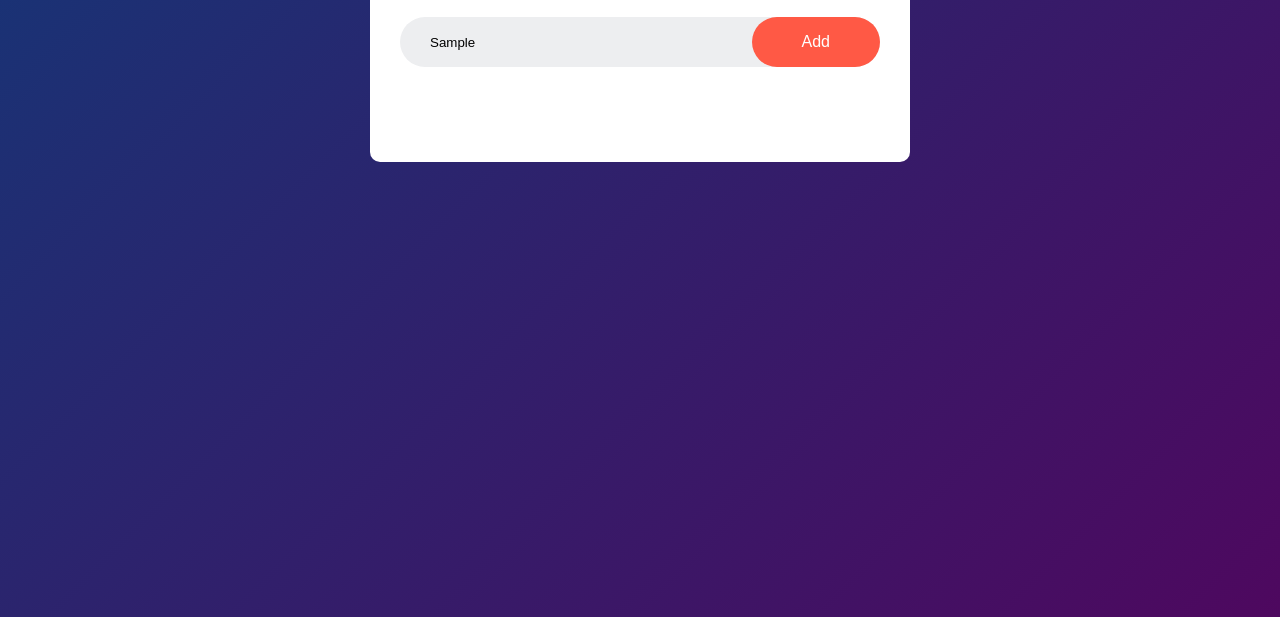
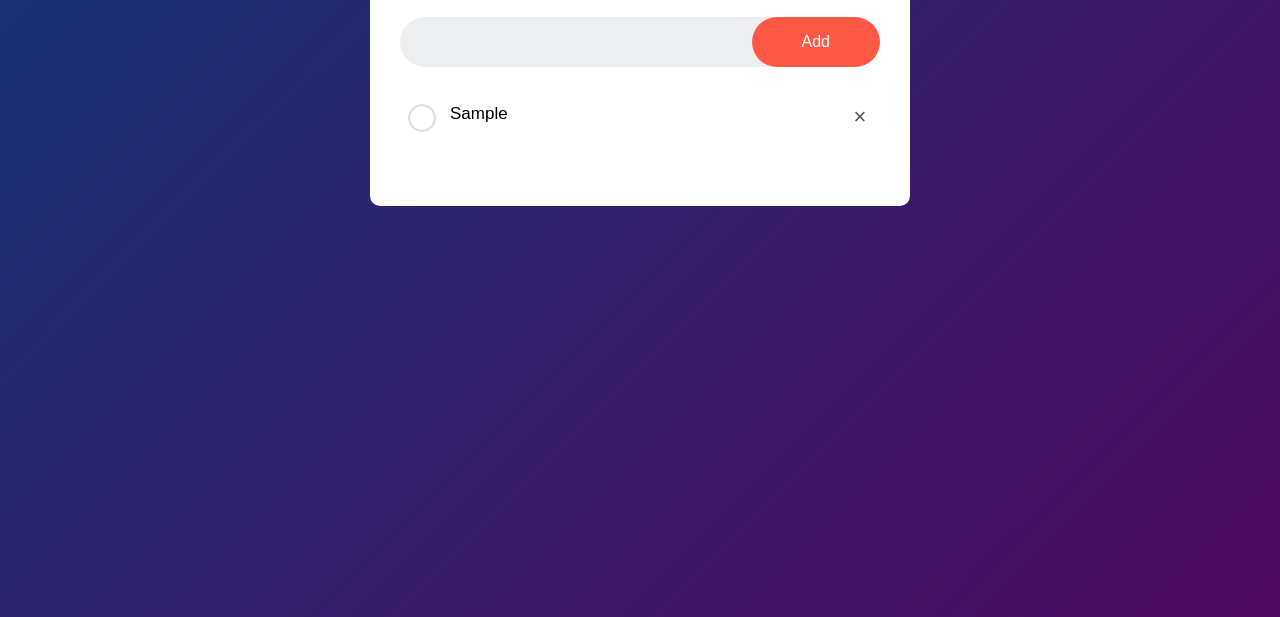
Before and after one commit to ShubhGithub07/To-Do-list, a plain HTML site: page index.html in a window 1280 px wide. Both pictures are taken after typing "Sample" into the empty fields and a click on the button "Add". Shown: the part 183-800 px from the top of the page. Drawn offline with Linux system fonts and the light colour scheme.

Commit message:
project complete

```diff
--- a/index.html
+++ b/index.html
@@ -10,24 +10,20 @@
 </head>
 
 <body>
-    <!-- <main>
-        <div class="box">
-            <input type="text" id="item" autofocus placeholder="Write something here...">
-            <ul id="to-do-box">
-            </ul>
-        </div>
-    </main>
-    <script src="https://kit.fontawesome.com/bf520e6492.js" crossorigin="anonymous"></script>
-    <script src="script.js"></script> -->
     <div class="container">
         <div class="todo-app">
             <h2>To-Do List <img src="img/icon.png" alt=""></h2>
             <div class="row">
                 <input type="text" id="input-box" placeholder="Add your text">
-                <button>Add</button>
+                <button onclick="addTask()">Add</button>
             </div>
+            <ul id="list-container">
+                <!-- <li class="checked">Task 1</li>
+                <li>Task 2</li>
+                <li>Task 3</li> -->
+            </ul>
         </div>
     </div>
 </body>
-
+<script src="script.js"></script>
 </html>
--- a/script.js
+++ b/script.js
@@ -1,34 +1,38 @@
-const item = document.querySelector("#item")
-const toDoBox = document.querySelector("#to-do-box")
+const inputBox = document.getElementById("input-box");
+const listContainer = document.getElementById("list-container");
 
-item.addEventListener(
-    "keyup",
-    function(event) {
-        if (event.key == "Enter") {
-            addToDo(this.value)
-            this.value = ""
-        }
+function addTask(){
+    if (inputBox.value === "") {
+        alert("You must write something");
     }
-)
+    else {
+        let li = document.createElement("li");
+        li.innerHTML = inputBox.value;
+        listContainer.appendChild(li);
+        let span = document.createElement("span");
+        span.innerHTML = "\u00d7";
+        li.appendChild(span);
+    }
+    inputBox.value = " ";
+    saveData();
+}
 
-const addToDo = (item) => {
-    const listItem = document.createElement("li");
-    listItem.innerHTML = `
-         ${item}
-        <i class="fas fa-times"></i>
-    `;
+listContainer.addEventListener("click", function(e){
+    if (e.target.tagName === "LI") {
+        e.target.classList.toggle("checked");
+        saveData();
+    }
+    else if (e.target.tagName === "SPAN") {
+        e.target.parentElement.remove();
+        saveData();
+    }
+}, false);
 
-    listItem.addEventListener(
-        "click",
-        function() {
-            this.classList.toggle("done");
-        }
-    )
-    listItem.querySelector("i").addEventListener(
-        "click",
-        function() {
-            listItem.remove()
-        }
-    )
-    toDoBox.appendChild(listItem)
+function saveData(){
+    localStorage.setItem("data", listContainer.innerHTML);
 }
+
+function showData(){
+    listContainer.innerHTML = localStorage.getItem("data")
+}
+showData();
--- a/style.css
+++ b/style.css
@@ -61,3 +61,51 @@ button {
     cursor: pointer;
     border-radius: 40px;
 }
+
+ul li {
+    list-style: none;
+    font-size: 17px;
+    padding: 12px 8px 12px 50px;
+    user-select: none;
+    cursor: pointer;
+    position: relative;
+}
+
+ul li::before {
+    content: "";
+    position: absolute;
+    height: 28px;
+    width: 28px;
+    border-radius: 50%;
+    background-image: url(img/unchecked.png);
+    background-size: cover;
+    background-position: center;
+    top: 12px;
+    left: 8px;
+}
+
+ul li.checked {
+    color: #555;
+    text-decoration: line-through;
+}
+
+ul li.checked::before {
+    background-image: url(img/checked.png);
+}
+
+ul li span {
+    position: absolute;
+    right: 0;
+    top: 5px;
+    width: 40px;
+    height: 40px;
+    font-size: 22px;
+    color: #555;
+    line-height: 40px;
+    text-align: center;
+    border-radius: 50%;
+}
+
+ul li span:hover {
+    background: #edeef0;
+}
```
